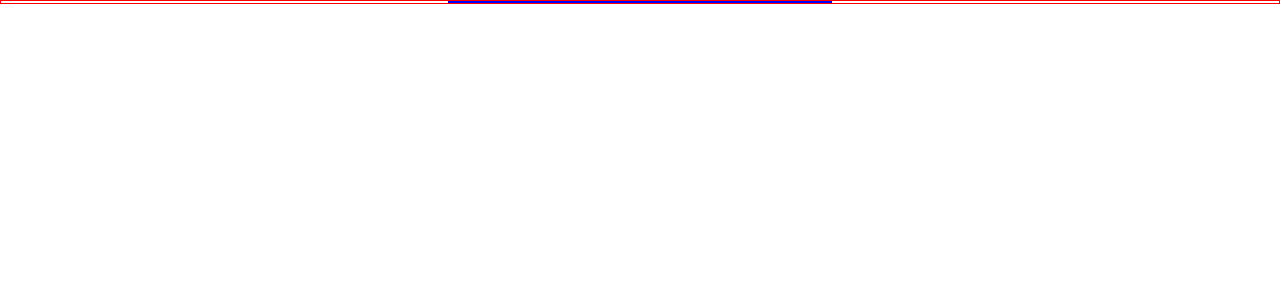
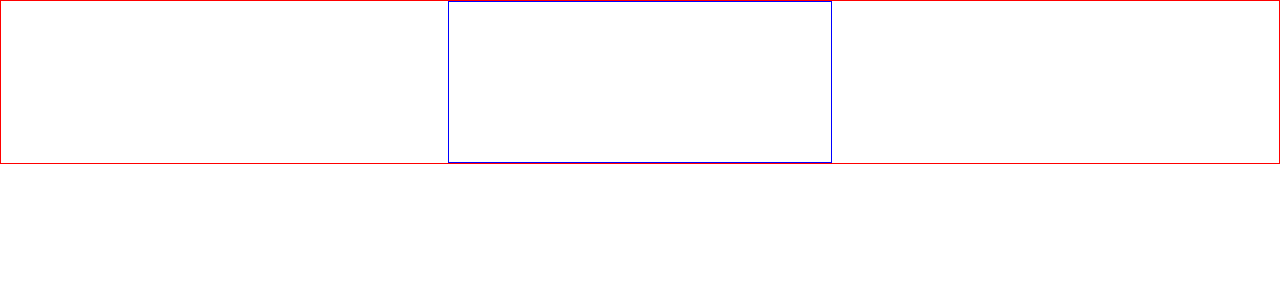
Before and after one commit to rineliniguezsosa/chat, a React (Vite) app in the folder appchat/: page / in a window 1280 px wide. Shown: the top 300 px of the page. Built offline with nearby package versions, Linux system fonts and the light colour scheme.

Commit message:
[FEAT] Estableciendo padding en el eje y de 5rem y 10rem en el eje x en el elemento html header

```diff
--- a/appchat/src/index.css
+++ b/appchat/src/index.css
@@ -14,4 +14,5 @@ main {
 header {
   width: 30%;
   border:1px blue solid;
+  padding:5rem 10rem;
 }
```
